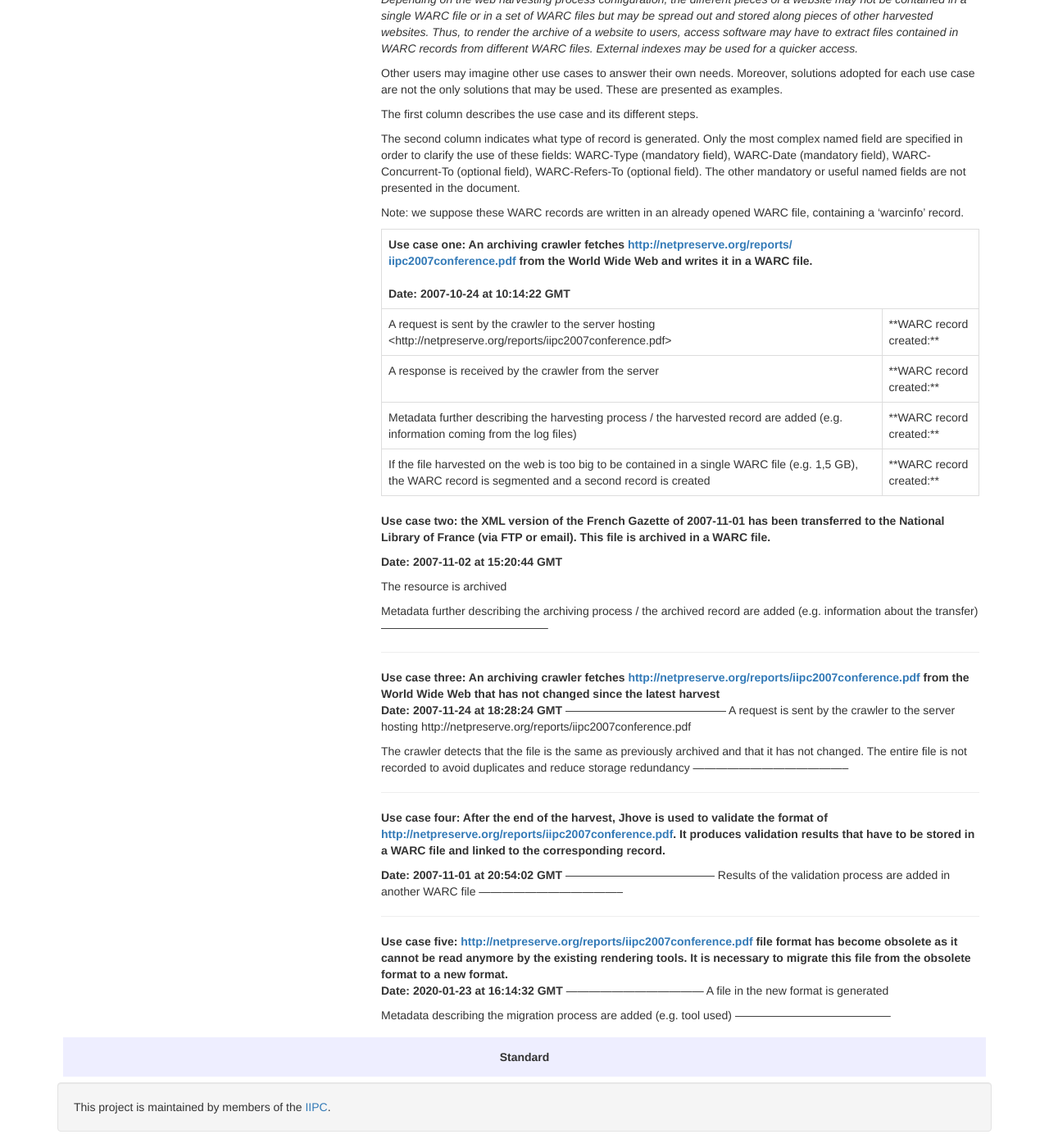
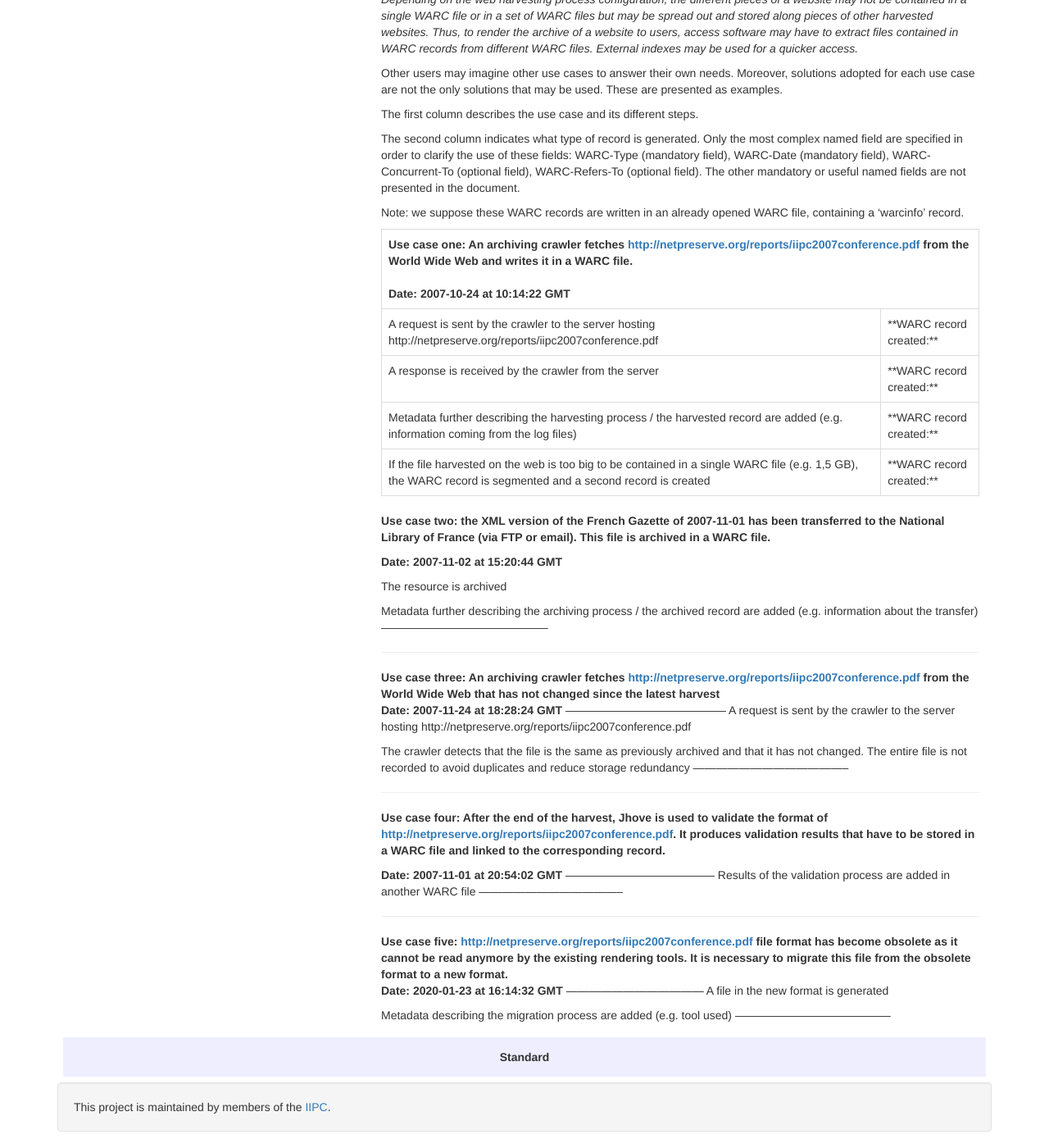
Before and after one commit to iipc/warc-specifications, a Jekyll site: the page built from specifications/warc-format/warc-1.0/index.md, in a window 1280 px wide and 1400 px high, scrolled down 23710 px. Shown: the whole window at 82% size. Built offline with Jekyll 4.4.1, drawn with Linux system fonts in a browser that asks for light colours; nearby versions of some CDN libraries.

Commit message:
Forcing wrap.

```diff
--- a/assets/stylesheets/styles.css
+++ b/assets/stylesheets/styles.css
@@ -42,3 +42,8 @@
 .numbered-headers h4:before {counter-increment: h4; content: counter(h1) "." counter(h2) "." counter(h3) "." counter(h4) " "}
 .numbered-headers h5:before {counter-increment: h5; content: counter(h1) "." counter(h2) "." counter(h3) "." counter(h4) "." counter(h5) " "}
 h1.nocount:before, h2.nocount:before, h3.nocount:before, h4.nocount:before, h5.nocount:before { content: ""; counter-increment: none }
+
+table.force-wrap td {
+  overflow: hidden;
+  word-wrap: break-word;
+}
--- a/specifications/warc-format/warc-1.0/index.md
+++ b/specifications/warc-format/warc-1.0/index.md
@@ -1590,18 +1590,18 @@
 Note: we suppose these WARC records are written in an already opened
 WARC file, containing a ‘warcinfo’ record.
 
-<table class="table table-responsive table-bordered">
+<table class="table table-responsive table-bordered force-wrap">
 <tbody>
 <tr>
 <th colspan="2">
-Use case one: An archiving crawler fetches <a href="http://netpreserve.org/reports/iipc2007conference.pdf">http://netpreserve.org/reports/<br/>iipc2007conference.pdf</a> from the World Wide Web and writes it in a WARC file.<br/>
+Use case one: An archiving crawler fetches <a href="http://netpreserve.org/reports/iipc2007conference.pdf">http://netpreserve.org/reports/iipc2007conference.pdf</a> from the World Wide Web and writes it in a WARC file.<br/>
 <br/>
 Date: 2007-10-24 at 10:14:22 GMT
 </th>
 </tr>
 <tr>
 <td>
-A request is sent by the crawler to the server hosting <http://netpreserve.org/reports/iipc2007conference.pdf>
+A request is sent by the crawler to the server hosting http://netpreserve.org/reports/iipc2007conference.pdf
 </td>
 <td>
 **WARC record created:**
```
